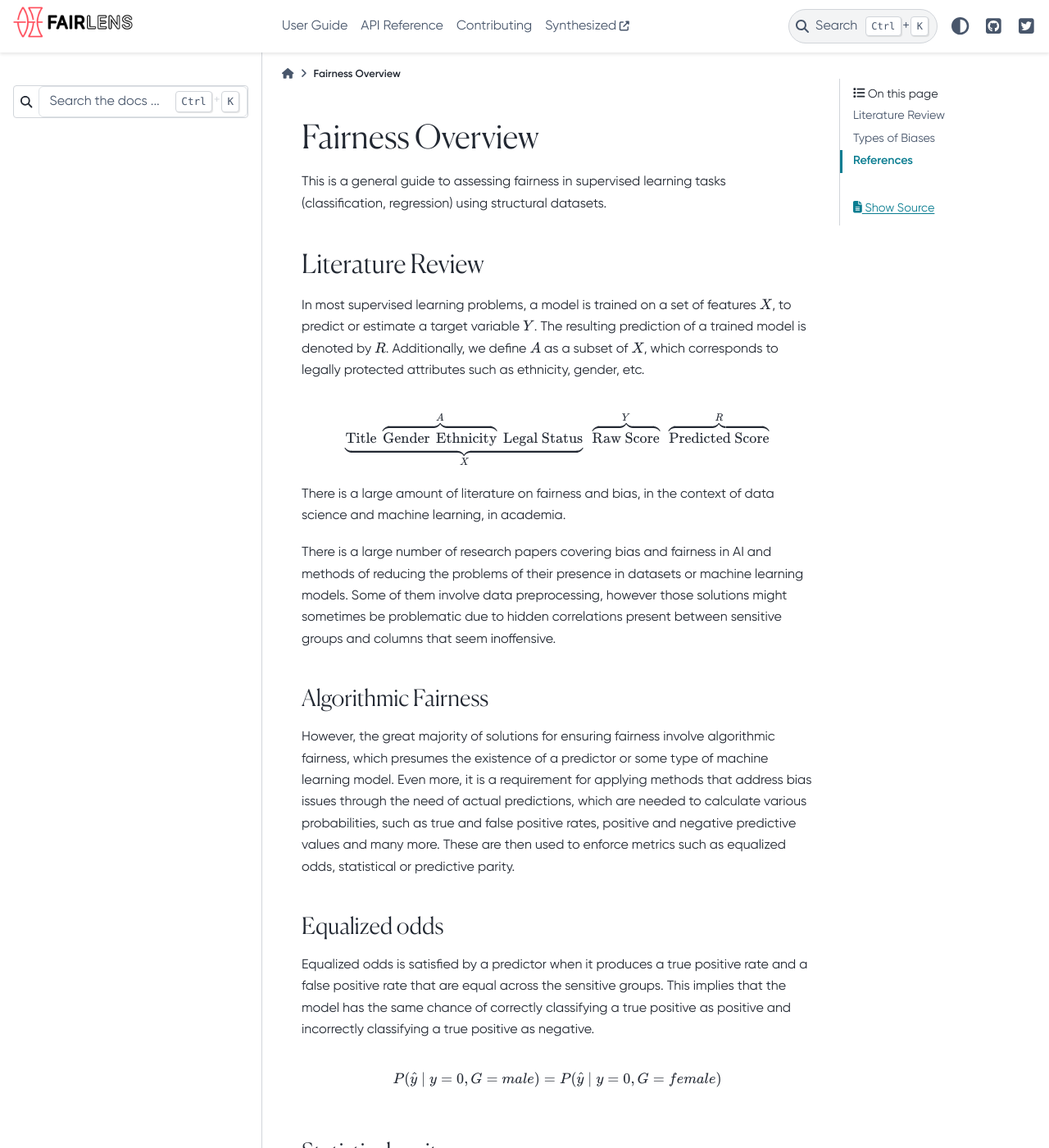
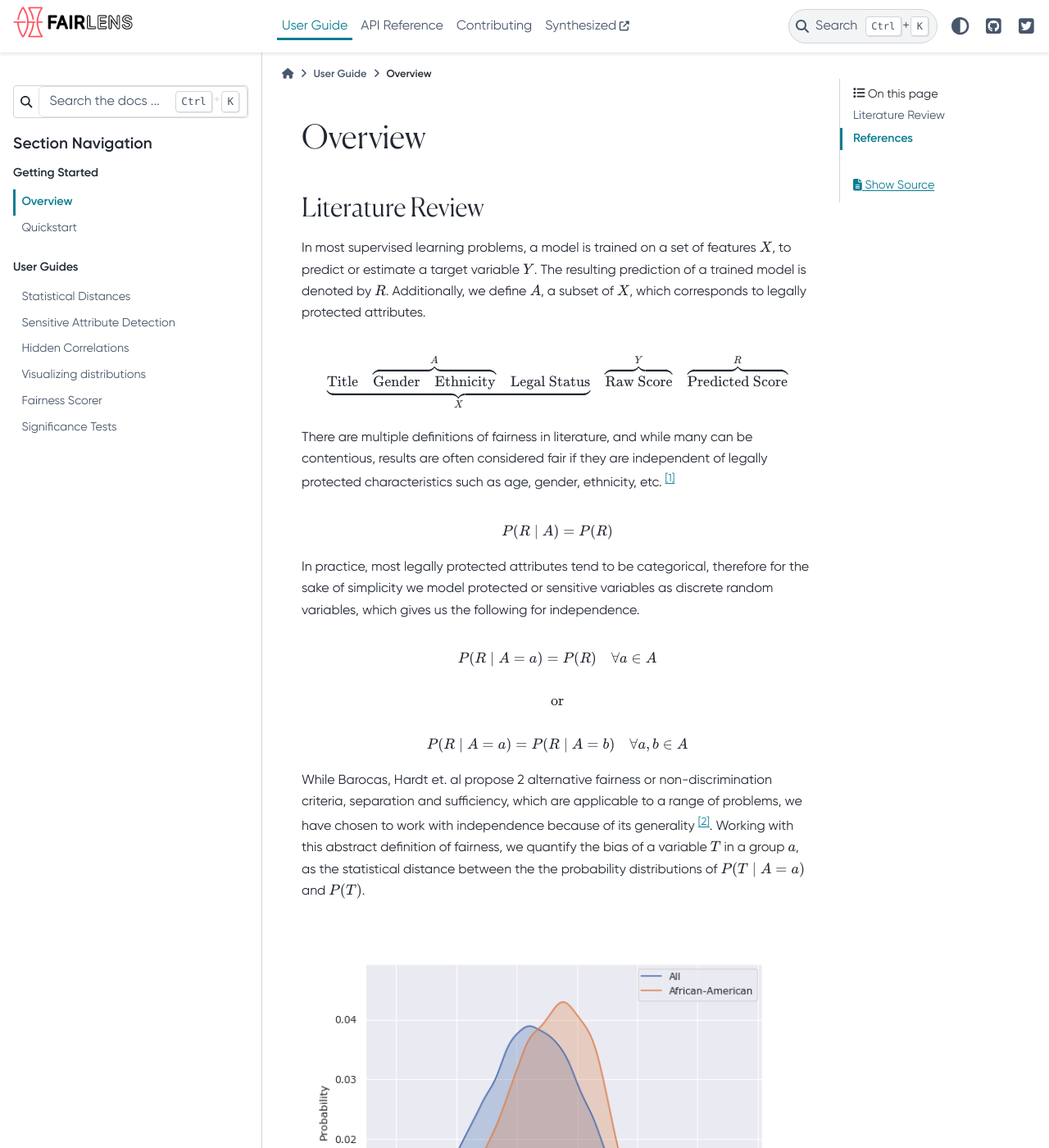
Before and after one commit to synthesized-io/fairlens, a Sphinx documentation site: the page built from docs/user_guide/fairness.rst, in a window 1280 px wide and 1400 px high. Shown: the whole window at 82% size. Built offline with Sphinx 7.4.7 and the PyData theme 0.15.4, drawn with Linux system fonts in a browser that asks for light colours; some of the changed text lies outside the part shown.

Commit message:
complete literature review

```diff
--- a/docs/conf.py
+++ b/docs/conf.py
@@ -109,5 +109,7 @@ html_css_files = [
     "https://cdnjs.cloudflare.com/ajax/libs/font-awesome/4.7.0/css/font-awesome.min.css",
 ]
 
+mathjax_path = "https://cdn.mathjax.org/mathjax/latest/MathJax.js?config=TeX-AMS-MML_HTMLorMML"
+
 # Customization
 html_logo = "_static/FairLens_196x51.png"
--- a/docs/user_guide/fairness.rst
+++ b/docs/user_guide/fairness.rst
@@ -1,125 +1,49 @@
-Fairness Overview
-=================
-
-This is a general guide to assessing fairness in supervised learning tasks (classification, regression)
-using structural datasets.
+Overview
+========
 
 Literature Review
 -----------------
 
 In most supervised learning problems, a model is trained on a set of features :math:`X`, to predict or estimate
 a target variable :math:`Y`. The resulting prediction of a trained model is denoted by :math:`R`. Additionally, we
-define :math:`A` as a subset of :math:`X`, which corresponds to legally protected attributes such as
-ethnicity, gender, etc.
+define :math:`A`, a subset of :math:`X`, which corresponds to legally protected attributes.
 
 .. math::
 
-  \underbrace{\text{Title}\hspace{2mm}\overbrace{\text{Gender}\hspace{2mm} \text{Ethnicity}}^{A}\hspace{2mm}\text{Legal Status}}_{X}\hspace{3mm}\overbrace{\text{Raw Score}}^{Y}\hspace{3mm}\overbrace{\text{Predicted Score}}^{R}
+  \underbrace{\text{Title}\quad \overbrace{\text{Gender}\quad \text{Ethnicity}}^{A}\quad \text{Legal Status}}_{X}\quad \overbrace{\text{Raw Score}}^{Y}\quad \overbrace{\text{Predicted Score}}^{R}
 
-.. There are multiple definitions of fairness in literature.
 
-There is a large amount of literature on fairness and bias, in the context of data science and
-machine learning, in academia.
-
-There is a large number of research papers covering bias and fairness in AI and methods of
-reducing the problems of their presence in datasets or machine learning models.
-Some of them involve data preprocessing, however those solutions might sometimes be problematic
-due to hidden correlations present between sensitive groups and columns that seem inoffensive.
-
-Algorithmic Fairness
-^^^^^^^^^^^^^^^^^^^^
-
-However, the great majority of solutions for ensuring fairness involve algorithmic fairness, which
-presumes the existence of a predictor or some type of machine learning model. Even more, it is a
-requirement for applying methods that address bias issues through the need of actual predictions,
-which are needed to calculate various probabilities, such as true and false positive rates, positive and
-negative predictive values and many more. These are then used to enforce metrics such as equalized odds,
-statistical or predictive parity.
-
-Equalized odds
-^^^^^^^^^^^^^^
-
-Equalized odds is satisfied by a predictor when it produces a true positive rate and a false positive rate
-that are equal across the sensitive groups. This implies that the model has the same chance of correctly
-classifying a true positive as positive and incorrectly classifying a true positive as negative.
+There are multiple definitions of fairness in literature, and while many can be contentious, results are often
+considered fair if they are independent of legally protected characteristics such as age, gender, ethnicity, etc. [1]_
 
 .. math::
-  P(\hat{y} \mid y = 0, G = male) = P(\hat{y} \mid y = 0, G = female)
 
-Statistical parity
-^^^^^^^^^^^^^^^^^^
+  P(R \mid A) = P(R)
 
-Alternatively, statistical parity (also know as group fairness or demographic parity) is achieved when members
-of the different sub-groups of protected categories (i.e. male and female for the protected category of gender)
-are predicted to belong to the positive class at the same rate.
+In practice, most legally protected attributes tend to be categorical, therefore for the sake of simplicity
+we model protected or sensitive variables as discrete random variables, which gives us the following for independence.
 
 .. math::
-    P(\hat{y} \mid G = male) = P(\hat{y} \mid G = female)
 
-It is clear to see that while both of these solutions seem fair, they constrain the model in different ways and
-it has actually been shown that it is not mathematically possible to enforce two or more methods on the same model [2],
-which raises a dilemma on the true meaning of bias and what type of fairness is the most desirable.
+  P(R \mid A = a) = P(R)\quad \forall a \in A
 
-While any of methods can be employed to produce workable results in practice, they are not exhaustive, as some use cases
-might not be focused on producing an ML model as an end result. Data synthesis is a good example of a different purpose,
-as the desired result is a new dataset that accurately reflects the intrinsic traits and column distributions of the original data,
-with the added benefits of resolving privacy and anonimity issues, as well as possibly extending the dataset to better reflect
-underrepresented parts of the data, with the goal of becoming more relevant in decision-making computations.
+.. math::
+  \text{or}
 
-As such, the aim of Fairlens is to analyze datasets and produce fairness scores in the absence of a machine learning model,
-picking up discrepancies between different sensitive demographics with respect to a target column, usually representing
-a score or classification.
+.. math::
 
-Types of Biases
----------------
+  P(R \mid A = a) = P(R \mid A = b)\quad \forall a,b \in A
 
-Some of the predominant causes of unfairness resulting from structural datasets are highlighted in the
-works of Kamishima et al. on a regularization approach to fairness in models [1]. In summary, the
-following are ways in which biases can exist in structural data.
+While Barocas, Hardt et. al propose 2 alternative fairness or non-discrimination criteria, separation and sufficiency,
+which are applicable to a range of problems, we have chosen to work with independence because of its generality [2]_.
+Working with this abstract definition of fairness, we quantify the bias of a variable :math:`T` in a group :math:`a`,
+as the statistical distance between the the probability distributions of :math:`P(T \mid A = a)` and :math:`P(T)`.
 
-Prejudice
-^^^^^^^^^
-
-Prejudice occurs when the target column in a dataset, or any column used in a prediction model, is
-dependant on a sensitive column. There are three types of prejudice.
-
-- Direct prejudice occurs when a sensitive column is directly used in a prediction model therefore the
-  classification results will depend on sensitive features producing direct discrimination.
-- Indirect prejudice is defined as the presence of a statistical dependence between a sensitive feature and
-  the target. This results in a high correlation between the values of the sensitive column and the target.
-  Even if the target is no longer a function of the sensitive data, it is still clearly influenced by it.
-- Latent prejudice is defined as a statistical dependence between a sensitive variable and a non-sensitive one.
-  For example, if there exists a correlation between a sensitive column and a non-sensitive column
-  which is then used by the predictor, we can say the determination is discriminatory, as the
-  dependence is still present, but a layer deeper.
-
-Underestimation
-^^^^^^^^^^^^^^^
-
-Underestimation appears when a model is not fully converged due to the size limitations of a training dataset. Assuming
-the presence of a an algorithm that is able to learn without commiting indirect prejudice, it is going to produce a fair
-predictor if the the training examples are infinite.
-
-However, if the size of the data is limited and some groups are underrepresented, the model might unintentionally produce
-unfair results based on the local observations of the sample distributions.
-
-Negative Legacy
-^^^^^^^^^^^^^^^
-
-Negative legacy is generated by biased sampling or labelling in a dataset. This can appear in data collected by organizations
-that, historically, have been discriminatory towards minorities, without assessing individuals based on objective criteria. This
-results in less samples of positive outcomes for some groups, leading to sample selection bias which is considerably difficult to
-detect in training data.
+.. image:: ../_static/distance.png
 
 References
 ----------
 
-[1] Mehrabi N, Morstatter F, Saxena N, Lerman K, Galstyan A. A survey on bias and fairness in machine learning.
-ACM Computing Surveys (CSUR). 2021 Jul 13;54(6):1-35.
+.. [1] Solon Barocas, Moritz Hardt, Arvind Narayanan. Fairness and Machine Learning. fairmlbook.org; 2019.
 
-
-[1] Kamishima, T., Akaho, S., and Sakuma, J. Fairness aware learning through regularization approach.
-In IEEE 11th International Conference on Data Mining, pp. 643–650, 2011.
-
-[2] Garg, Pratyush, John Villasenor, and Virginia Foggo. Fairness metrics: A comparative analysis.
-In 2020 IEEE International Conference on Big Data (Big Data), pp. 3662-3666. IEEE, 2020.
+.. [2] Gouic TL, Loubes JM, Rigollet P. Projection to fairness in statistical learning. arXiv preprint arXiv:2005.11720. 2020 May 24.
--- a/docs/user_guide/index.rst
+++ b/docs/user_guide/index.rst
@@ -6,6 +6,7 @@ User Guide
   :glob:
   :caption: Getting Started
 
+  fairness
   quickstart
 
 .. toctree::
```
Also changed, not shown: docs/index.rst (+32 -36 lines), docs/_static/distance.png (added).
